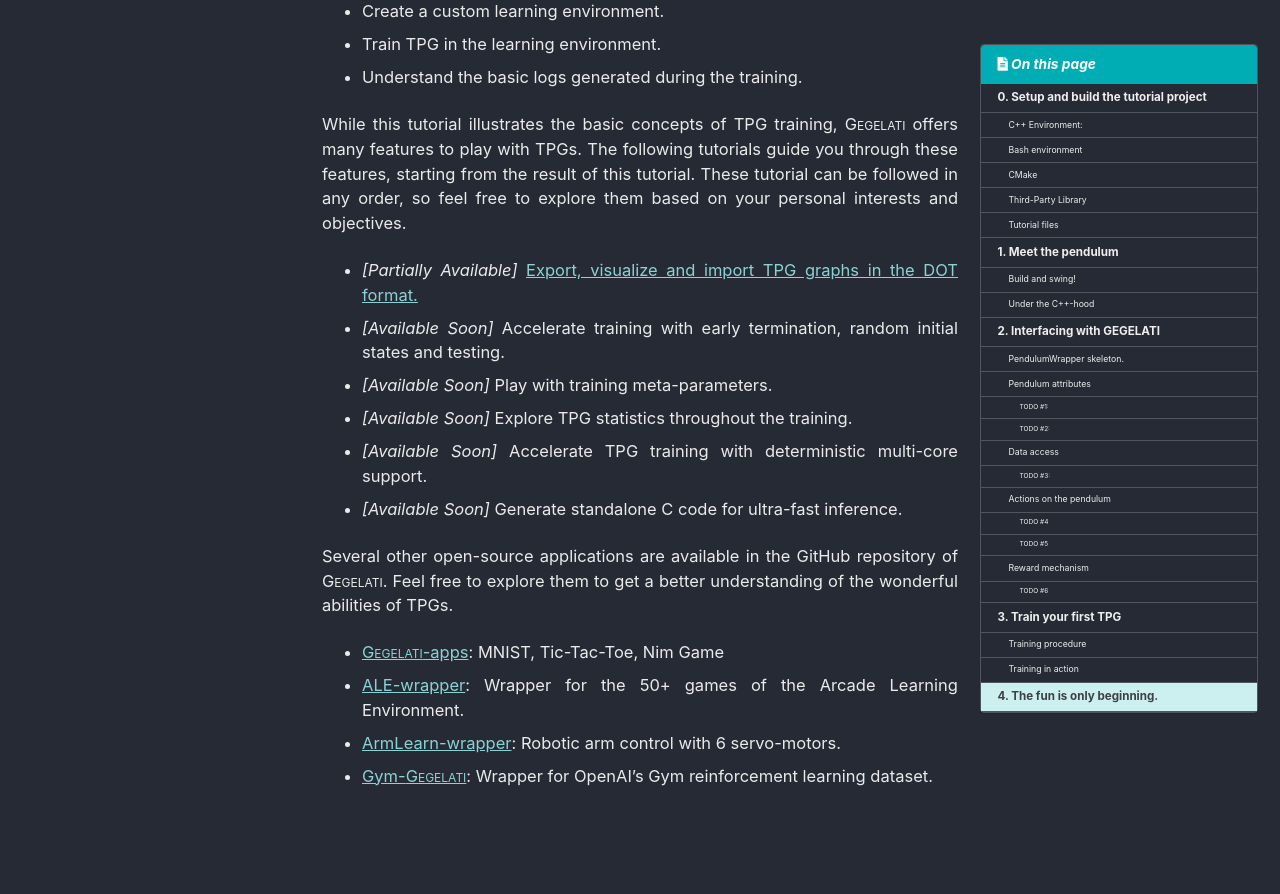
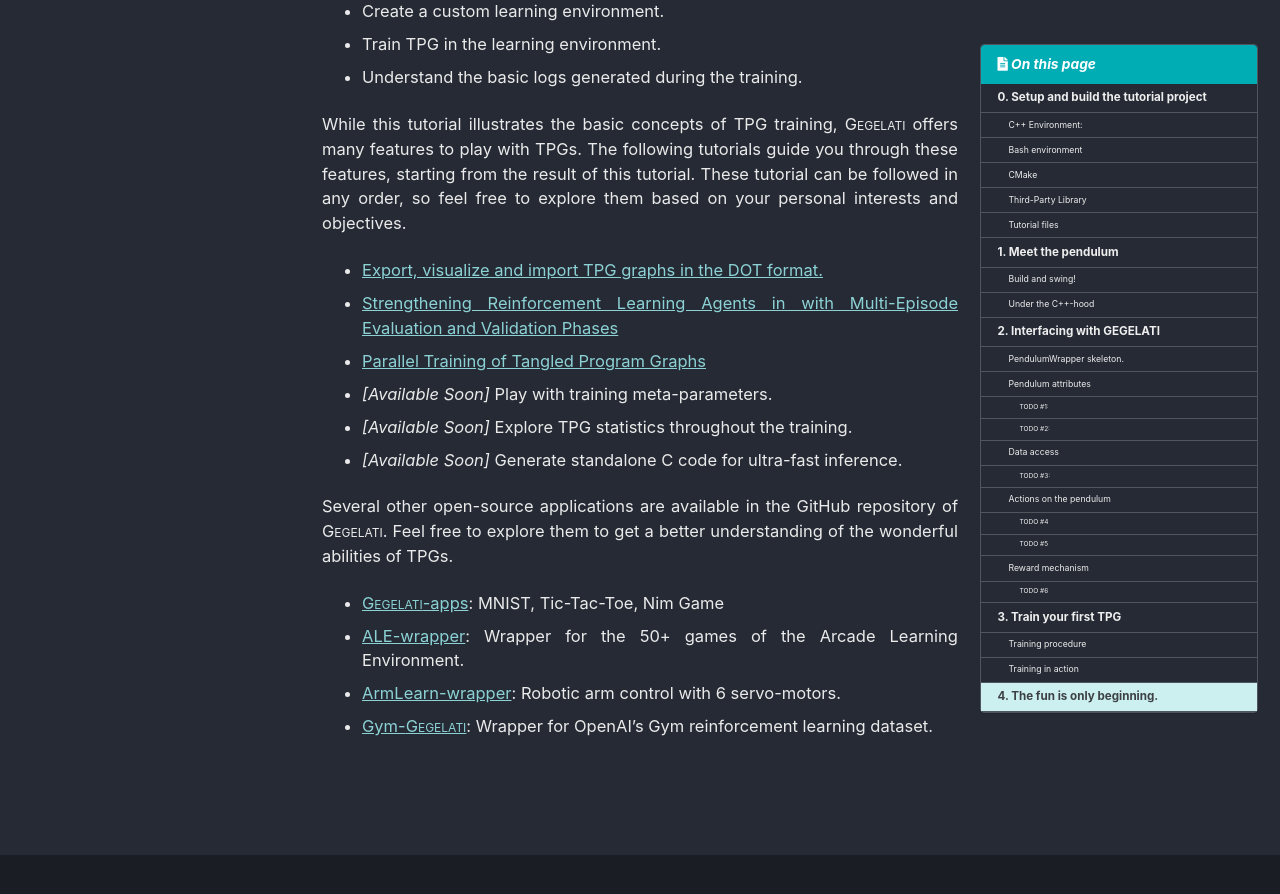
Before and after one commit to gegelati/gegelati-tutorial, a Jekyll site: the page built from docs/_pages/index.md, in a window 1280 px wide and 900 px high, scrolled down 11669 px. Shown: the top 894 px of the window. Built offline with Jekyll 4.4.1, drawn with Linux system fonts in a browser that asks for light colours; cached includes are drawn as plain includes; formulas are drawn with MathJax 3; the list of posts is cut into pages by our own code.

Commit message:
Add link between tutorials.

```diff
--- a/docs/_pages/index.md
+++ b/docs/_pages/index.md
@@ -517,11 +517,11 @@
 While this tutorial illustrates the basic concepts of TPG training, <span style="font-variant: small-caps;">Gegelati</span> offers many features to play with TPGs.
 The following tutorials guide you through these features, starting from the result of this tutorial.
 These tutorial can be followed in any order, so feel free to explore them based on your personal interests and objectives.
-* _[Partially Available]_ [Export, visualize and import TPG graphs in the DOT format.](/gegelati-tutorial/tutos/export-visualize-import)
-* _[Available Soon]_ Accelerate training with early termination, random initial states and testing.
+* [Export, visualize and import TPG graphs in the DOT format.](/gegelati-tutorial/tutos/export-visualize-import)
+* [Strengthening Reinforcement Learning Agents in with Multi-Episode Evaluation and Validation Phases](/gegelati-tutorial/tutos/strengthening-agents)
+* [Parallel Training of Tangled Program Graphs](/gegelati-tutorial/tutos/parallel-training)
 * _[Available Soon]_ Play with training meta-parameters.
 * _[Available Soon]_ Explore TPG statistics throughout the training.
-* _[Available Soon]_ Accelerate TPG training with deterministic multi-core support.
 * _[Available Soon]_ Generate standalone C code for ultra-fast inference.
 
 Several other open-source applications are available in the GitHub repository of <span style="font-variant: small-caps;">Gegelati</span>.
```
Also changed, not shown: docs/_pages/parallel_training.md (+1 -1 lines), docs/_pages/strengthening_agents.md (+2 -0 lines).
